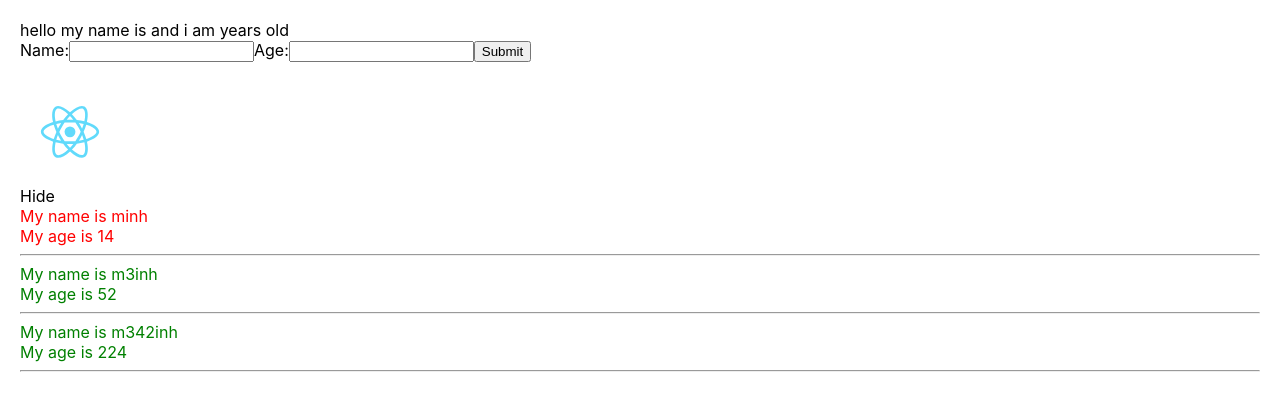
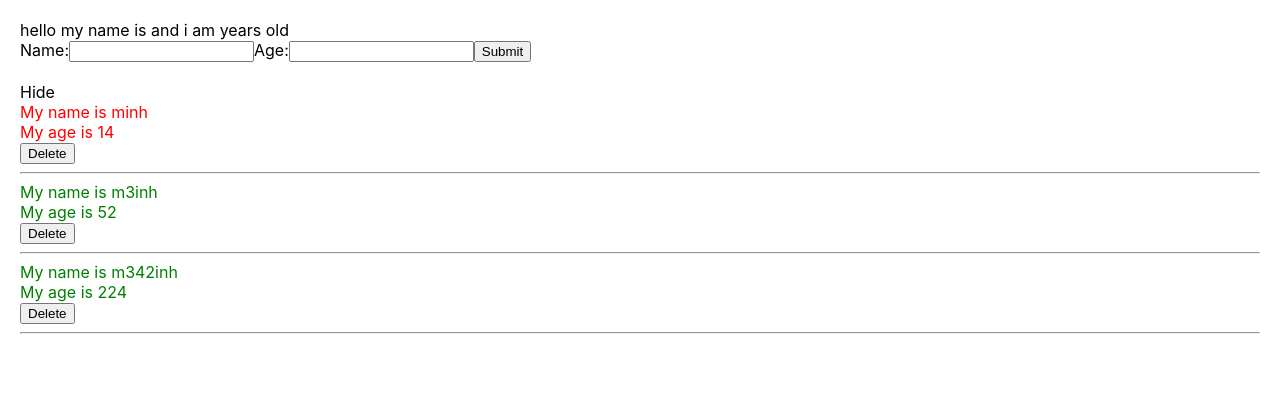
Before and after one commit to minh041104/react-app, a React (Create React App) app: page / in a window 1280 px wide. Shown: the top 410 px of the page. Built offline with nearby package versions, Linux system fonts and the light colour scheme.

Commit message:
update delete

```diff
--- a/src/components/DisplayInfo.js
+++ b/src/components/DisplayInfo.js
@@ -20,7 +20,7 @@
 
         return (
             <div className='display-info-container'>
-                <img src={logo} alt="logo" />
+                {/* <img src={logo} alt="logo" /> */}
                 <div>
                     <span onClick={() => this.handleShow()}>
                         {this.state.isShow ? 'Hide' : 'Show'}
@@ -34,6 +34,7 @@
                                     <div key={user.id} className={user.age > 20 ? 'green' : 'red'}>
                                         <div>My name is {user.name}</div>
                                         <div>My age is {user.age}</div>
+                                        <button onClick={() => this.props.handleDeleteUser(user.id)}>Delete</button>
                                         <hr/>
                                     </div>
                                 )
--- a/src/components/MyComponent.js
+++ b/src/components/MyComponent.js
@@ -31,6 +31,13 @@
         })
     }
 
+    handleDeleteUser = (userId) => {
+        this.setState({
+            listUser: this.state.listUser.filter(user => user.id !== userId)
+        })
+
+    }
+
     render() {
         //DRY
         return (
@@ -38,7 +45,7 @@
             <div className="a">
                 <AddUserInfo handleAddUser={this.handleAddUser}/>
                 <br></br>
-                <DisplayInfo listUser={this.state.listUser}/>
+                <DisplayInfo listUser={this.state.listUser} handleDeleteUser={this.handleDeleteUser}/>
             </div>
         </>
         )
```
